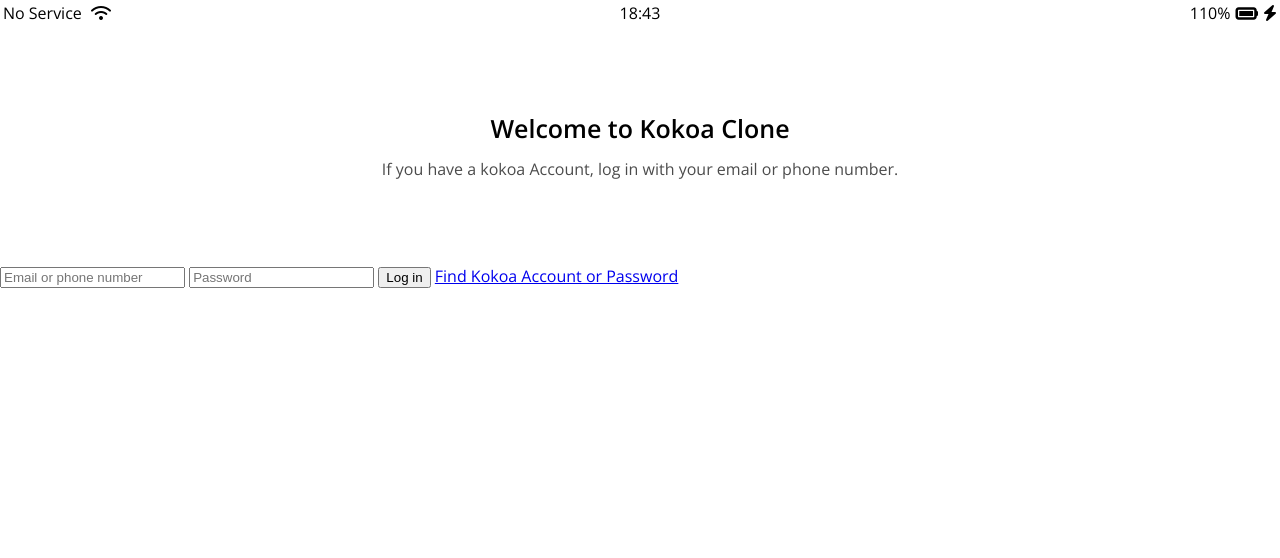
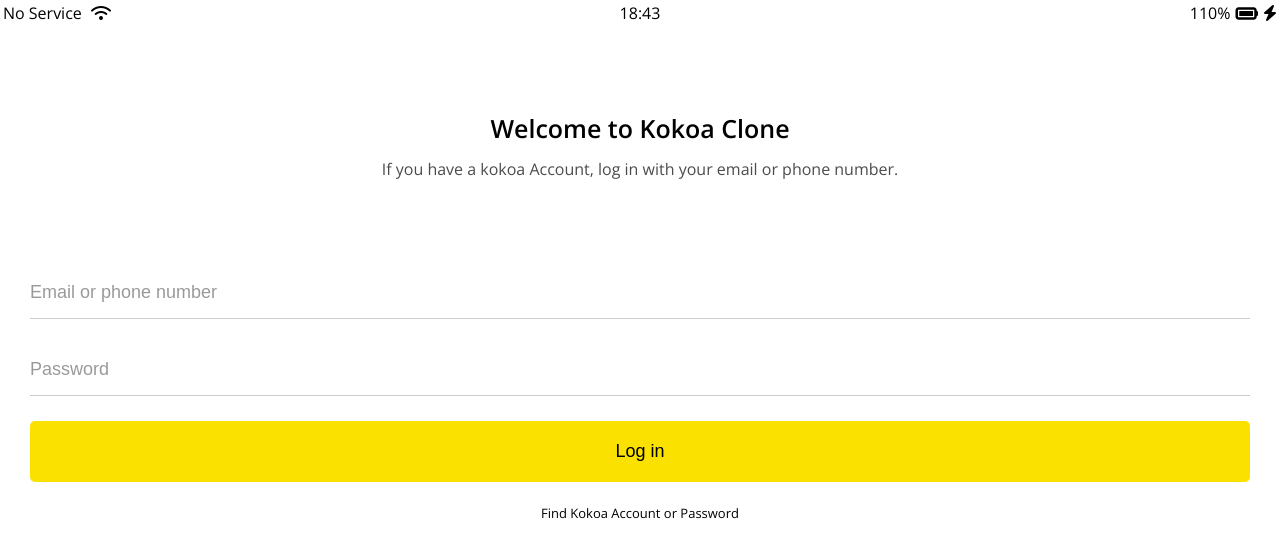
Before and after one commit to ocr0912/kokoa-clone-2022, a plain HTML site: page index.html in a window 1280 px wide. Drawn offline with nearby package versions, Linux system fonts and the light colour scheme.

Commit message:
Completed 02.png
the first page

```diff
--- a/css/reset.css
+++ b/css/reset.css
@@ -133,3 +133,7 @@ table {
     border-collapse: collapse;
     border-spacing: 0;
 }
+
+input:focus {
+    outline: none;
+}
--- a/css/style.css
+++ b/css/style.css
@@ -1,6 +1,7 @@
 @import url('https://fonts.googleapis.com/css2?family=Open+Sans:wght@400;600&display=swap');
 @import "reset.css";
 @import "status-bar.css";
+@import "variables.css";
 
 body {
     font-family: 'Open Sans', sans-serif;
@@ -24,3 +25,43 @@ body {
     width: 60%;
     opacity: 0.7;
 }
+
+#login-form {
+    display: flex;
+    flex-direction: column;
+    margin: 0 30px;
+}
+
+#login-form input {
+    margin-bottom: 25px;
+    padding: 15px 0;
+    border: none;
+    font-size: 18px;
+}
+
+#login-form input:not([type="submit"]) {
+    border-bottom: 1px solid rgba(0, 0, 0, 0.2);
+    transition: border-color 0.3s ease-in-out;
+}
+
+#login-form input::placeholder {
+    color: rgba(0, 0, 0, 0.4);
+}
+
+#login-form input:focus {
+    border-color: var(--yellow);
+}
+
+#login-form input[type="submit"] {
+    background-color: var(--yellow);
+    cursor: pointer;
+    padding: 20px 0;
+    border-radius: 5px;
+}
+
+#login-form a {
+    text-align: center;
+    text-decoration: none;
+    color: inherit;
+    font-size: 13px;
+}
--- /dev/null
+++ b/css/variables.css
@@ -0,0 +1,3 @@
+:root {
+    --yellow: #fae100;
+}
--- a/index.html
+++ b/index.html
@@ -23,7 +23,6 @@
         </div>
     </div>
 
-    <div id="test"></div>
     <header class="welcome-header">
         <h1 class="welcome-header__title">Welcome to Kokoa Clone</h1>
         <p class="welcome-header__text">
```
